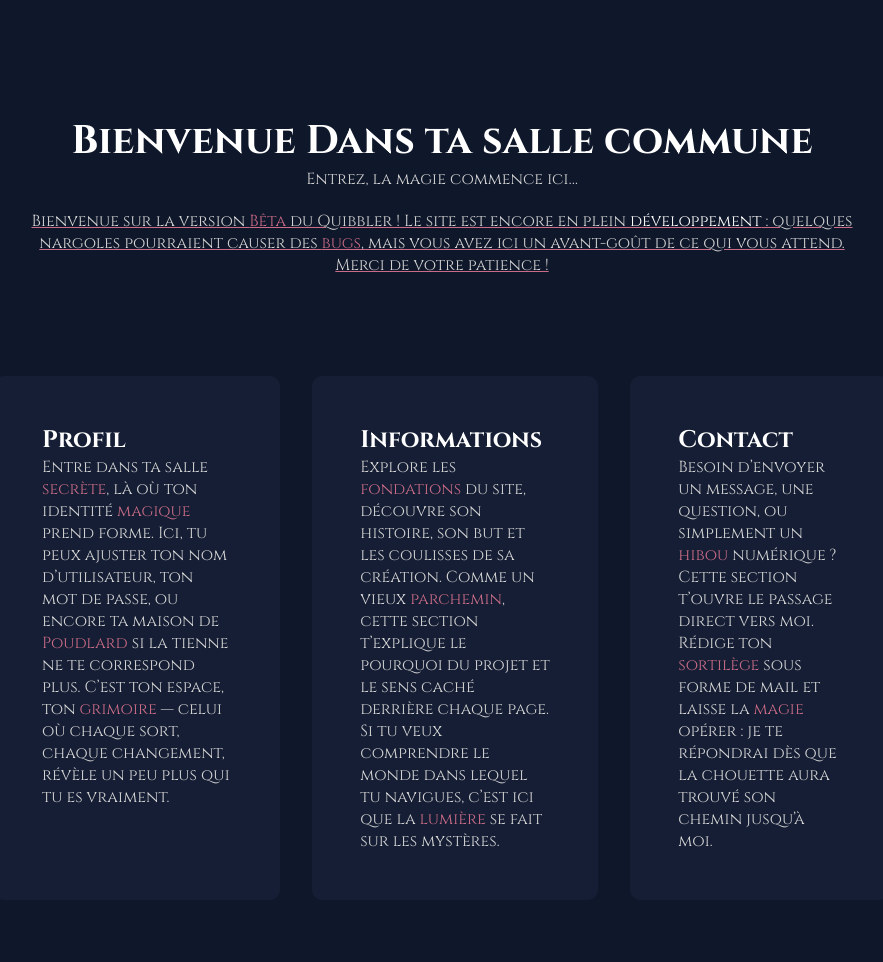
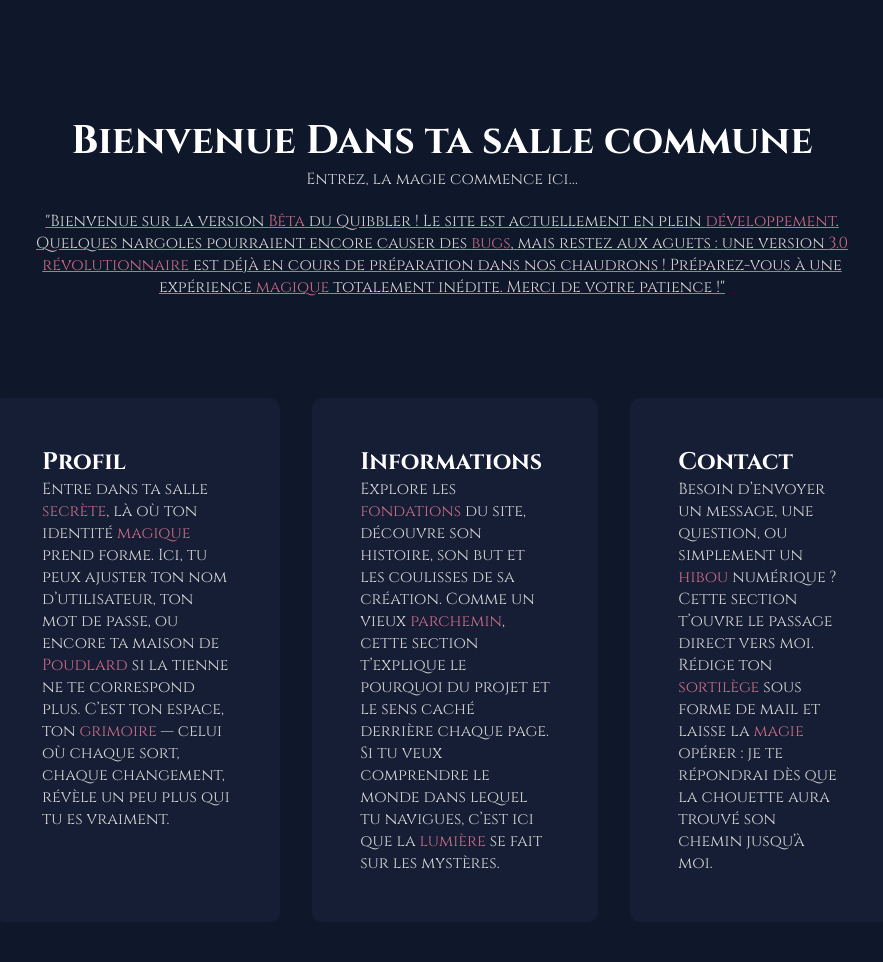
Before and after one commit to ChrisAkk/Quibbler, a Flask app: page /home in a window 1280 px wide. Shown: the part 627-1589 px from the top of the page, without its empty margins (198-1081 px from the left). Run offline with Flask 3, Linux system fonts and the light colour scheme; a user stored in the database is signed in; some libraries are stand-ins or nearby versions.

Commit message:
message version 3.0 ajouter

```diff
--- a/templates/home.html
+++ b/templates/home.html
@@ -22,9 +22,11 @@
         <div class="title-2">
             <h1 class="decoration-title">Bienvenue Dans ta salle commune</h1>
             <p>Entrez, la magie commence ici…</p>
-            <p class="message-beta">Bienvenue sur la version <span>Bêta</span> du Quibbler ! Le site est encore en plein
-                <spans>développement</spans> : quelques nargoles pourraient causer des <span>bugs</span>, mais vous avez ici un avant-goût
-                de ce qui vous attend. Merci de votre patience !</p>
+            <p class="message-beta">"Bienvenue sur la version <span>Bêta</span> du Quibbler !
+                Le site est actuellement en plein <span>développement</span>. Quelques nargoles
+                pourraient encore causer des <span>bugs</span>, mais restez aux aguets : une
+                version <span>3.0 révolutionnaire</span> est déjà en cours de préparation dans nos chaudrons !
+                Préparez-vous à une expérience <span>magique</span> totalement inédite. Merci de votre patience !"</p>
         </div>
         <div class="section-2-1">
             <a href="{{url_for('routes.to_profil')}}" class="section-2-1-1">
```
Also changed, not shown: 3 other files.
